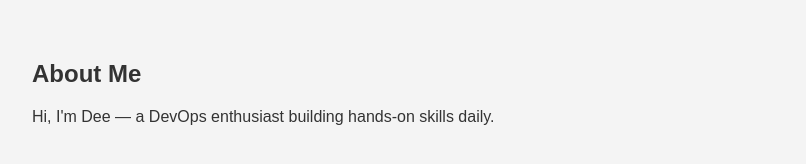
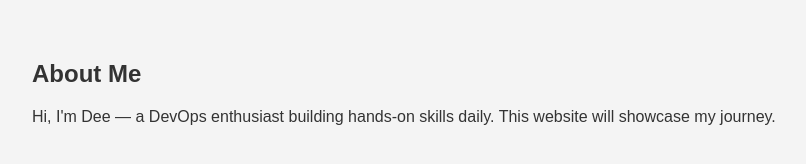
Before and after one commit to maggidon/portfolio-site, a plain HTML site: page about.html in a window 1280 px wide. Shown: the whole page, without its empty margins (8-814 px from the left). Drawn offline with Linux system fonts and the light colour scheme.

Commit message:
Conflicting edit in about page on main

```diff
--- a/about.html
+++ b/about.html
@@ -7,6 +7,7 @@
 </head>
 <body>
     <h2>About Me</h2>
-    <p>Hi, I'm Dee — a DevOps enthusiast building hands-on skills daily.</p>
+
+    <p>Hi, I'm Dee — a DevOps enthusiast building hands-on skills daily. This website will showcase my journey.</p>
 </body>
 </html>
```
